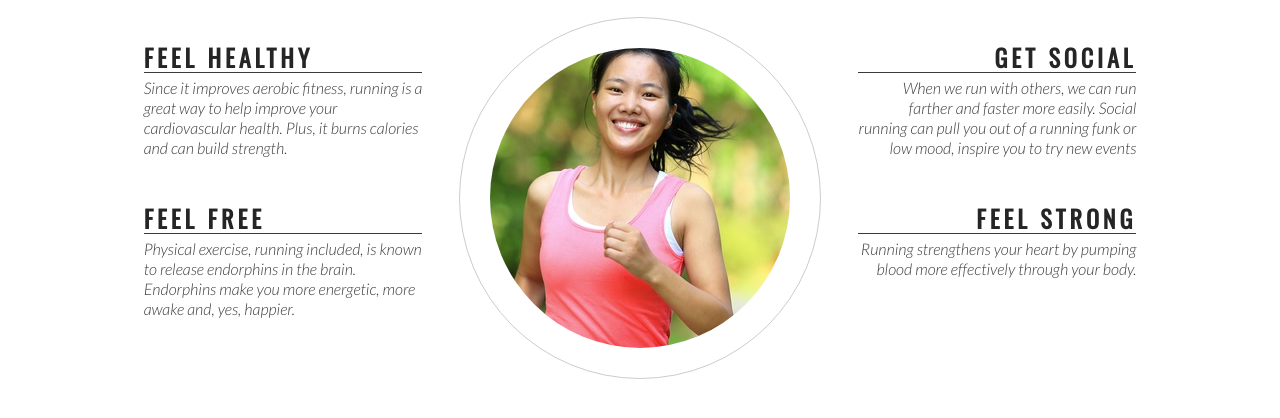
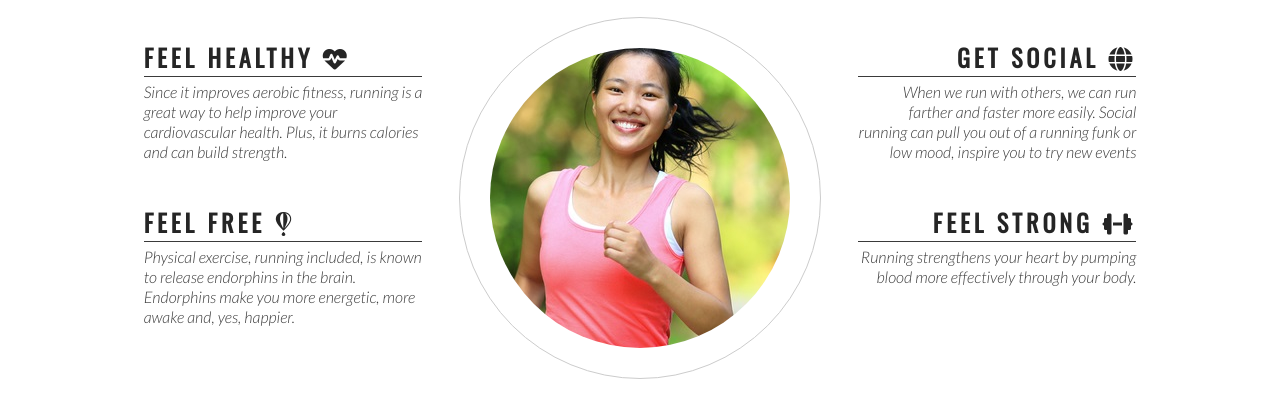
Before and after one commit to browne878/LoveRunning, a plain HTML site: page index.html in a window 1280 px wide. Shown: the part 764-1182 px from the top of the page. Drawn offline with nearby package versions, Linux system fonts and the light colour scheme.

Commit message:
Add Font Awesome icons to club ethos section

```diff
--- a/index.html
+++ b/index.html
@@ -46,7 +46,7 @@
 
         <div id="left-about">
             <div class="left-about-heading">
-                <h2>Feel Healthy</h2>
+                <h2>Feel Healthy <i class="fas fa-heartbeat"></i></h2>
                 <hr>
                 <p>
                     Since it improves aerobic fitness, running is a great way to help improve your cardiovascular health. Plus, it burns calories and can build strength.
@@ -54,7 +54,7 @@
             </div>
 
             <div class="left-about-heading">
-                <h2>Feel Free</h2>
+                <h2>Feel Free <i class="fab fa-fly"></i></h2>
                 <hr>
                 <p>
                     Physical exercise, running included, is known to release endorphins in the brain. Endorphins make you more energetic, more awake and, yes, happier.
@@ -63,7 +63,7 @@
         </div>
         <div id="right-about">
             <div class="right-about-heading">
-                <h2>Get Social</h2>
+                <h2>Get Social <i class="fas fa-globe"></i></h2>
                 <hr>
                 <p>
                     When we run with others, we can run farther and faster more easily. Social running can pull you out of a running funk or low mood, inspire you to try new events
@@ -71,7 +71,7 @@
             </div>
 
             <div class="right-about-heading">
-                <h2>Feel Strong</h2>
+                <h2>Feel Strong <i class="fas fa-dumbbell"></i></h2>
                 <hr>
                 <p>
                     Running strengthens your heart by pumping blood more effectively through your body.
@@ -92,6 +92,9 @@
     <footer>
         Social links here
     </footer>
+
+    <!-- font awesome script -->
+    <script src="https://kit.fontawesome.com/0fb73871f8.js" crossorigin="anonymous"></script>
 </body>
 
 </html>
```
